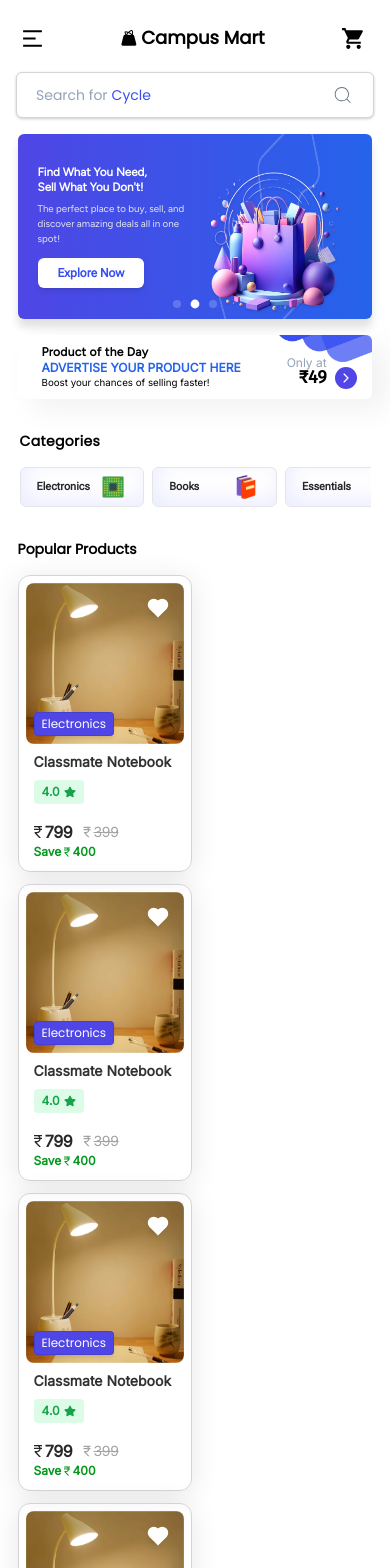
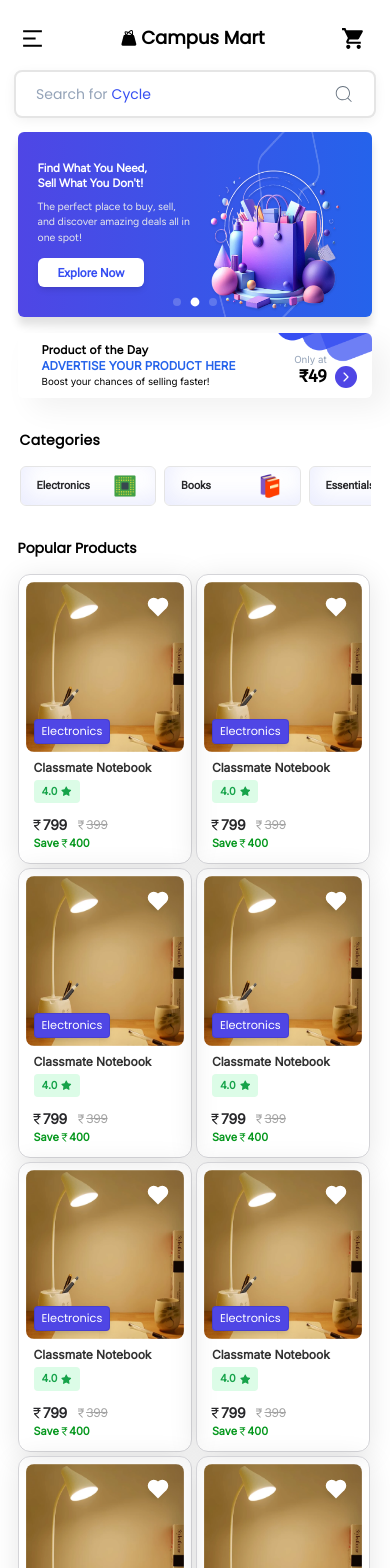
Before and after one commit to SarthakKrishak/Campus_Mart, a React (Vite) app in the folder frontend/: page / in a window 390 px wide. Shown: the top 1568 px of the page. Built offline with nearby package versions, Linux system fonts and the light colour scheme; the HTML template or start-up script is replaced by a standard one; a web font is replaced by a local one.

Commit message:
front_fix14

```diff
--- a/frontend/src/Components/Category.jsx
+++ b/frontend/src/Components/Category.jsx
@@ -3,7 +3,7 @@ import React from "react";
 const Category = ({ title, imageSrc }) => {
   return (
     <div
-      className={`lg:min-w-[20vw] xl:min-w-[16vw] md:min-w-[22vw] min-w-[32vw] h-10 md:h-10 lg:h-12 flex lg:justify-between justify-between items-center pl-4 pr-4 lg:rounded-lg rounded-md shadow-[inset_5px_-7px_21.299999237060547px_0px_rgba(57,79,241,0.10)] border border-neutral-200 hover:shadow-sm bg-white lg:pl-7 xl:pl-10 md:pl-6 hover:scale-105 duration-700 ease-in-out`}
+      className={`lg:min-w-[20vw] xl:min-w-[16vw] md:min-w-[22vw] min-w-[35vw] h-10 md:h-10 lg:h-12 flex lg:justify-between justify-between items-center pl-4 pr-4 lg:rounded-lg rounded-md shadow-[inset_5px_-7px_21.299999237060547px_0px_rgba(57,79,241,0.10)] border border-neutral-200 hover:shadow-sm bg-white lg:pl-7 xl:pl-10 md:pl-6 hover:scale-105 duration-700 ease-in-out`}
     >
       <h1 className="font-semibold xl:text-lg lg:text-[1.6vw] md:text-[2vw] text-[2.8vw] font-robotoFlex text-zinc-800">
         {title}
--- a/frontend/src/Components/ProductCard.jsx
+++ b/frontend/src/Components/ProductCard.jsx
@@ -14,7 +14,7 @@ const ProductCard = () => {
       to={"/product"}
       className="lg:w-[28vw] xl:w-[21vw] w-[44.7vw] md:w-[29vw] rounded-xl overflow-hidden shadow-[0px_4.115523815155029px_28.808666229248047px_0px_rgba(0,0,0,0.10)] outline outline-1 outline-offset-[-1.03px] outline-zinc-300 hover:shadow-sm animation duration-300 ease-linear hover:scale-105"
     >
-      <div className="md:p-3 p-2 w-full h-[21vh] lg:h-[19vh] xl:h-[40vh] object-contain relative">
+      <div className="md:p-3 p-2 w-full h-[22vh] md:h-[21vh] lg:h-[19vh] xl:h-[40vh] object-contain relative">
         <button
           className="absolute flex items-center justify-center lg:w-10 w-7 lg:h-10 h-7 right-5 top-5"
           aria-label="Add to wishlist"
@@ -25,7 +25,7 @@ const ProductCard = () => {
           </div>
         </button>
 
-        <div className="bg-indigo-600 outline outline-1 outline-offset-[-1.14px] outline-black/10 text-white px-2 py-1 rounded md:text-sm text-xs font-medium shadow-md font-poppins absolute md:bottom-6 md:left-6 lg:px-4 bottom-4 left-4">
+        <div className="bg-indigo-600 outline outline-1 outline-offset-[-1.14px] outline-black/10 text-white px-2 py-1 rounded md:text-sm text-[2.9vw] font-medium shadow-md font-poppins absolute md:bottom-6 md:left-6 lg:px-4 bottom-4 left-4">
           Electronics
         </div>
 
@@ -36,11 +36,11 @@ const ProductCard = () => {
         />
       </div>
 
-      <h1 className="pb-2 pl-4 lg:text-[1.6vw] xl:text-[1.3vw] text-sm font-semibold text-[#313131] font-inter xl:mt-1">
+      <h1 className="md:pb-2 pb-1 pl-4 lg:text-[1.6vw] xl:text-[1.3vw] text-xs font-semibold text-[#313131] font-inter xl:mt-1">
         Classmate Notebook
       </h1>
       <div className="flex md:gap-2 gap-5 pl-4">
-        <div className="bg-green-100 px-2 py-1 rounded xl:text-sm text-xs text-green-600 font-semibold font-inter flex items-center xl:gap-2 gap-1">
+        <div className="bg-green-100 px-2 py-1 rounded xl:text-sm md:text-[1.4vw] text-[2.7vw] text-green-600 font-semibold font-inter flex items-center xl:gap-2 gap-1">
           <span>4.0</span>
           <span>
             <FaStar />
@@ -48,15 +48,15 @@ const ProductCard = () => {
         </div>
       </div>
 
-      <div className="pl-3 pr-3 xl:mt-4 lg:mt-3 lg:pb-6 mt-4 pb-3 flex flex-col">
+      <div className="pl-3 pr-3 xl:mt-4 lg:mt-3 lg:pb-6 md:mt-4 mt-3 pb-3 flex flex-col">
         <div className="flex items-center lg:gap-2 gap-2">
-          <h2 className="text-zinc-800 font-inter xl:text-2xl lg:text-xl font-bold text-base flex items-center justify-center tracking-tight">
+          <h2 className="text-zinc-800 font-inter xl:text-2xl lg:text-xl font-bold text-sm md:text-base flex items-center justify-center tracking-tight">
             <span className="mr-[-0.2vw]">
               <MdOutlineCurrencyRupee />
             </span>
             <span>799</span>
           </h2>
-          <h2 className="text-neutral-400 font-inter lg:text-sm font-medium text-sm flex items-center line-through justify-center tracking-tight">
+          <h2 className="text-neutral-400 font-inter lg:text-sm font-medium md:text-sm text-xs flex items-center line-through justify-center tracking-tight">
             <span className="mr-[-0.2vw]">
               <MdOutlineCurrencyRupee />
             </span>
@@ -64,7 +64,7 @@ const ProductCard = () => {
           </h2>
         </div>
         <div className="flex items-center pl-1">
-          <h2 className="text-[#06981E] font-inter lg:text-sm font-bold text-xs flex items-center">
+          <h2 className="text-[#06981E] font-inter lg:text-sm font-bold md:text-xs text-[2.8vw] flex items-center">
             <h3>Save</h3>
             <div className="flex items-center">
               <span className="mr-[-0.2vw]">
--- a/frontend/src/Pages/Home.jsx
+++ b/frontend/src/Pages/Home.jsx
@@ -89,7 +89,7 @@ const Home = () => {
     <div className="w-full bg-white relative">
       <Header bagUrl={"/bag.png"} />
       {/* search bar */}
-      <div className="flex items-center bg-white rounded-md  pr-2 shadow-[0px_1px_3px_0px_rgba(0,0,0,0.20)] border border-stone-300 hover:shadow-md transition ease-in-out duration-200 sm:hidden mr-4 ml-4 mt-2 font-poppins">
+      <div className="flex items-center bg-white rounded-md  pr-2 shadow-[0px_3px_14px_0px_rgba(0,0,0,0.07)] outline outline-2 outline-neutral-200 hover:shadow-md transition ease-in-out duration-200 sm:hidden mr-4 ml-4 mt-2 font-poppins">
         <input
           className="rounded-xl px-5 outline-none w-full placeholder:text-[#AAB9C5] text-black py-[1.4vh] text-sm placeholder-transparent relative z-10 bg-transparent"
           type="text"
@@ -155,17 +155,18 @@ const Home = () => {
                   className="text-white w-1/2"
                 >
                   <h1 className="lg:text-[2.5vw] xl:text-[2.2vw] md:text-[2.7vw] text-[2.98vw] font-bold leading-tight font-figtree">
-                    Unlock Deals, Share Essentials, <br />
+                    Unlock Deals, Share Essentials,{" "}
+                    <br className="hidden md:block" />
                     Simplify Campus Living!
                   </h1>
-                  <p className="lg:text-[1.7vw] xl:text-[1.4vw] md:text-[2vw] text-[2.5vw] lg:leading-7 md:leading-5  text-gray-200 font-medium mt-2 font-figtree">
+                  <p className="lg:text-[1.7vw] xl:text-[1.4vw] md:text-[2vw] text-[2.7vw] lg:leading-7 md:leading-5  text-gray-200 font-medium mt-2 font-figtree">
                     Your trusted platform to simplify student life
                     <br className="hidden sm:block" /> Buy, sell & connect
                     easily.
                   </p>
                   <Link
                     to="/upload"
-                    className="bg-white text-[#364EF2] font-bold rounded-md md:py-2 xl:py-2 lg:py-[0.5vh] xl:px-11 lg:px-7 xl:text-xl lg:text-lg md:text-base text-xs inline-flex lg:mt-4 xl:mt-6 md:mt-4 mt-3 shadow-md transition-transform transform lg:hover:scale-105 py-[0.8vh] px-5 font-robotoFlex duration-500 ease-in-out"
+                    className="bg-white text-[#364EF2] font-bold rounded-md md:py-2 xl:py-2 lg:py-[0.5vh] xl:px-11 lg:px-7 xl:text-xl lg:text-lg md:text-base text-xs inline-flex lg:mt-4 xl:mt-6 md:mt-4 mt-3 shadow-md transition-transform transform lg:hover:scale-105 py-[0.8vh] px-4 font-robotoFlex duration-500 ease-in-out"
                   >
                     Sell Now
                   </Link>
@@ -213,7 +214,7 @@ const Home = () => {
                     Find What You Need, <br />
                     Sell What You Don't!
                   </h1>
-                  <p className="lg:text-[1.7vw] xl:text-[1.4vw] md:text-[2vw] text-[2.5vw] lg:leading-7 md:leading-5  text-gray-200 font-medium mt-2 font-figtree">
+                  <p className="lg:text-[1.7vw] xl:text-[1.4vw] md:text-[2vw] text-[2.7vw] lg:leading-7 md:leading-5  text-gray-200 font-medium mt-2 font-figtree">
                     The perfect place to buy, sell, and discover
                     <br className="hidden sm:block" /> amazing deals all in one
                     spot!
@@ -268,7 +269,7 @@ const Home = () => {
                     Buy Smart, Share Freely <br />
                     Simplified Campus Life!
                   </h1>
-                  <p className="lg:text-[1.7vw] xl:text-[1.4vw] md:text-[2vw] text-[2.5vw] lg:leading-7 md:leading-5  text-gray-200 font-medium mt-2 font-figtree">
+                  <p className="lg:text-[1.7vw] xl:text-[1.4vw] md:text-[2vw] text-[2.7vw] lg:leading-7 md:leading-5  text-gray-200 font-medium mt-2 font-figtree">
                     Where Students Connect
                     <br className="hidden sm:block" /> Trade & Save Together
                   </p>
@@ -339,7 +340,7 @@ const Home = () => {
                 initial={{ opacity: 0, x: -30 }}
                 animate={{ opacity: 1, x: 0 }}
                 transition={{ delay: 0.3, duration: 0.6 }}
-                className="text-blue-600 font-extrabold md:text-lg lg:text-[2.2vw] xl:text-[1.8vw] text-xs font-inter lg:mt-1"
+                className="text-blue-600 font-extrabold md:font-bold md:text-lg lg:text-[2.2vw] xl:text-[1.8vw] text-[3vw] font-inter lg:mt-1"
               >
                 ADVERTISE YOUR PRODUCT HERE
               </motion.h1>
@@ -361,10 +362,10 @@ const Home = () => {
                 transition={{ delay: 0.5, duration: 0.6 }}
                 className="text-right flex flex-col"
               >
-                <h1 className="text-slate-400 lg:text-base xl:text-lg text-xs font-medium font-inter md:text-sm">
+                <h1 className="text-slate-400 lg:text-base xl:text-lg text-[2.5vw] font-medium font-inter md:text-sm">
                   Only at
                 </h1>
-                <span className="lg:text-3xl xl:text-4xl font-bold text-lg font-firaSans md:text-2xl mt-[-1vh]">
+                <span className="lg:text-3xl xl:text-4xl font-bold text-lg font-firaSans md:text-2xl mt-[-0.7vh]">
                   ₹49
                 </span>
               </motion.div>
@@ -423,7 +424,7 @@ const Home = () => {
           <h1 className="w-[90vw] lg:text-[2vw] xl:text-[1.7vw] md:text-[2.1vw] text-sm font-bold font-poppins">
             Popular Products
           </h1>
-          <div className="w-full flex flex-wrap lg:shrink-0 mt-2 lg:gap-4 xl:gap-4 gap-3 ">
+          <div className="w-full flex flex-wrap lg:shrink-0 mt-2 lg:gap-4 xl:gap-4 md:gap-2 gap-1">
             <ProductCard />
             <ProductCard />
             <ProductCard />
@@ -443,7 +444,7 @@ const Home = () => {
       </div>
 
       {/* More section */}
-      <div className="w-full lg:text-[1.1vw] tex-sm flex justify-center items-center lg:p-10 p-6 font-semibold font-poppins">
+      <div className="w-full lg:text-[1.1vw] text-sm flex justify-center items-center lg:p-10 p-6 font-semibold font-poppins">
         <button>More</button>
         <IoIosArrowDown className="size-4" />
       </div>
```
Also changed, not shown: frontend/src/Components/Footer.jsx (+12 -12 lines).
